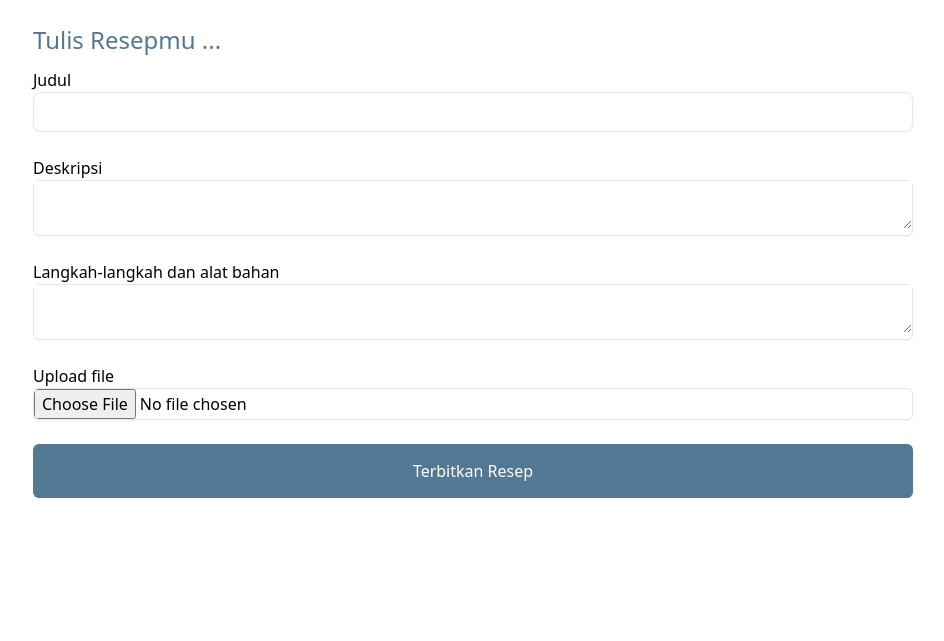
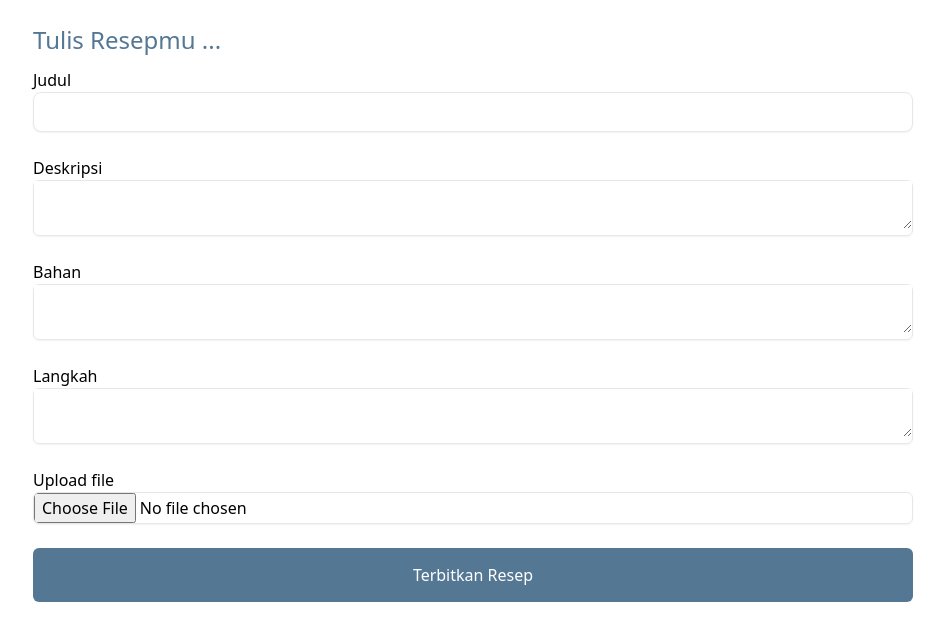
Before and after one commit to rifkiam/simple-resep-posting-resepku, a CodeIgniter 4 app: template app/Views/mainpages/addresep.php in a window 1280 px wide. Shown: the part 56-697 px from the top of the page, without its empty margins (167-1111 px from the left). Run offline with PHP 8.4 and a stand-in for CodeIgniter, Linux system fonts and the light colour scheme; the template is opened without the code that fills it, so the values that code supplies are empty; some libraries are stand-ins or nearby versions.

Commit message:
minor changes in add resep

```diff
--- a/app/Controllers/Home.php
+++ b/app/Controllers/Home.php
@@ -6,6 +6,10 @@ class Home extends BaseController
 {
     public function index()
     {
+        $data =
+            [
+                'title' => 'Welcome Page',
+            ];
         return view('mainpages/welpage');
     }
 
@@ -24,6 +28,7 @@ class Home extends BaseController
     {
         $data =
         [
+            'title' => 'Registrasi',
             'validation' => \Config\Services::validation()
         ];
         return view('mainpages/registrasi', $data);
@@ -32,6 +37,7 @@ class Home extends BaseController
     public function addresep()
     {
         $data = [
+            'title' => 'Tambah Resep',
             'validation' => \Config\Services::validation(),
         ];
 
--- a/app/Controllers/Resep.php
+++ b/app/Controllers/Resep.php
@@ -87,7 +87,8 @@ class Resep extends BaseController
                 'judul' => $this->request->getVar('judul'),
                 'slug' => $slug,
                 'deskripsi' => $this->request->getVar('deskripsi'),
-                'bahan_dan_langkah' => $this->request->getVar('bahan_dan_langkah'),
+                'bahan' => $this->request->getVar('bahan'),
+                'langkah' => $this->request->getVar('langkah'),
                 'foto' => $nama_sampul,//$this->request->getVar('sampul')
                 'suka' => 0,
                 'id_user' => session()->get('id_user')
--- a/app/Models/ResepModel.php
+++ b/app/Models/ResepModel.php
@@ -8,10 +8,11 @@ class ResepModel extends Model
 {
     protected $table = 'resep';
     protected $useTimestamps = true;
-    protected $allowedFields = ['judul', 'slug', 'deskripsi', 'bahan_dan_langkah', 'foto', 'suka'];
+    protected $allowedFields = ['judul', 'slug', 'deskripsi', 'bahan', 'langkah', 'foto', 'suka'];
     protected $judul = 'judul';
     protected $deskripsi = 'deskripsi';
-    protected $bahan_dan_langkah = 'bahan_dan_langkah';
+    protected $bahan = 'bahan';
+    protected $langkah = 'langkah';
     protected $foto = 'foto';
     protected $suka = 'suka';
     protected $createdField = 'created_at';
--- a/app/Views/defaultloggedin.php
+++ b/app/Views/defaultloggedin.php
@@ -10,7 +10,7 @@
   src="https://code.jquery.com/jquery-3.6.1.js"
   integrity="sha256-3zlB5s2uwoUzrXK3BT7AX3FyvojsraNFxCc2vC/7pNI="
   crossorigin="anonymous"></script>
-    <title>Welcome Page</title>
+    <title>Resepku Website</title>
 </head>
 <body>
     <?= $this->include('template/navbarloggedin'); ?>
--- a/app/Views/mainpages/addresep.php
+++ b/app/Views/mainpages/addresep.php
@@ -7,13 +7,20 @@
             <label for="judul">Judul</label><br>
             <input type="text" class="border rounded-lg shadow-sm w-full h-10" id="judul" name="judul">
         </div>
+        <div class="text-red-700 font-bold">
+            <?= $validation->getError('judul'); ?>
+        </div>
         <div class="mb-6">
             <label for="deskripsi">Deskripsi</label><br>
             <div class="border rounded-md shadow-sm"><textarea name="deskripsi" id="deskripsi" style="width: 100%; margin: 0; padding: 0; border-width: 0;"></textarea></div>
         </div>
         <div class="mb-6">
-            <label for="bahan_dan_langkah">Langkah-langkah dan alat bahan</label><br>
-            <div class="border rounded-md shadow-sm"><textarea name="bahan_dan_langkah" id="bahan_dan_langkah" style="width: 100%; margin: 0; padding: 0; border-width: 0;"></textarea></div>
+            <label for="bahan">Bahan</label><br>
+            <div class="border rounded-md shadow-sm"><textarea name="bahan" id="bahan" style="width: 100%; margin: 0; padding: 0; border-width: 0;"></textarea></div>
+        </div>
+        <div class="mb-6">
+            <label for="langkah">Langkah</label><br>
+            <div class="border rounded-md shadow-sm"><textarea name="langkah" id="langkah" style="width: 100%; margin: 0; padding: 0; border-width: 0;"></textarea></div>
         </div>
         <div class="mb-6">
             <!-- <label for="sampul">Upload Foto Masakan</label><br>
@@ -22,10 +29,10 @@
             <input class="block w-full border rounded-md cursor-pointer focus:outline-none shadow-sm" id="foto" name="foto" type="file">
         </div>
         <div class="text-red-700 font-bold">
-            <?= $validation->getError('sampul'); ?>
+            <?= $validation->getError('foto'); ?>
         </div>
         <div class="w-full">
-            <button type="submit" class="bg-[#547794] rounded-md px-3 text-white w-full py-[15px]">Terbitkan Resep</button>
+            <button type="submit" class="bg-[#547794] rounded-md px-3 text-white w-full py-[15px]" onclick="writeText()">Terbitkan Resep</button>
         </div>
     </form>
 </div>
--- a/app/Views/mainpages/dashboard.php
+++ b/app/Views/mainpages/dashboard.php
@@ -17,8 +17,8 @@
     <div class="grid md:grid-cols-2 lg:grid-cols-3 gap-[37px]">
         <?php foreach ($resep as $res) : ?>
         <div class="">
-            <div class="align-middle overflow-hidden w-[250px] h-[200px]">
-                <img src="/img/<?= $res['foto']; ?>" alt="">
+            <div class="align-middle overflow-hidden h-[165px] ">
+                <img src="/img/<?= $res['foto']; ?>" class="w-full h-full object-cover" alt="">
             </div>
             <h2 class="mt-2 text-[18px] text-[#547794]"><a href="<?= base_url(); ?>/dashboard/<?= $res['slug']; ?>" class="hover:underline"><?= $res['judul']; ?></a></h2>
             <h2 class="text-[14px]"><?= $res['deskripsi']; ?></h2>
```
Also changed, not shown: app/Views/customjs.php (+11 -1 lines), app/Views/mainpages/detail.php (+5 -2 lines), public/img/1668998535_cdfef37b5188a2576431.png (added), public/img/1668998614_16f10a60cd450aa9d875.jpeg (added), public/img/1669002567_5cbb6bba51edadd47a3a.jpg (added), public/img/1669003470_0f020e537eb0ed9a4606.png (added), public/img/1669003678_55abb092a73e6610dc10.png (added), public/img/1669003872_0b9e35bd5343c5a229f5.png (added), public/img/1669004523_6d11279528f0bbcc8c16.png (added), public/img/1669014707_fcf925573aad31306a21.jpeg (added), public/img/1669015024_37f01a18c5894859b322.jpeg (added), public/img/1669019070_c44b8f3b5b55c6c2c14e.jpeg (added).
